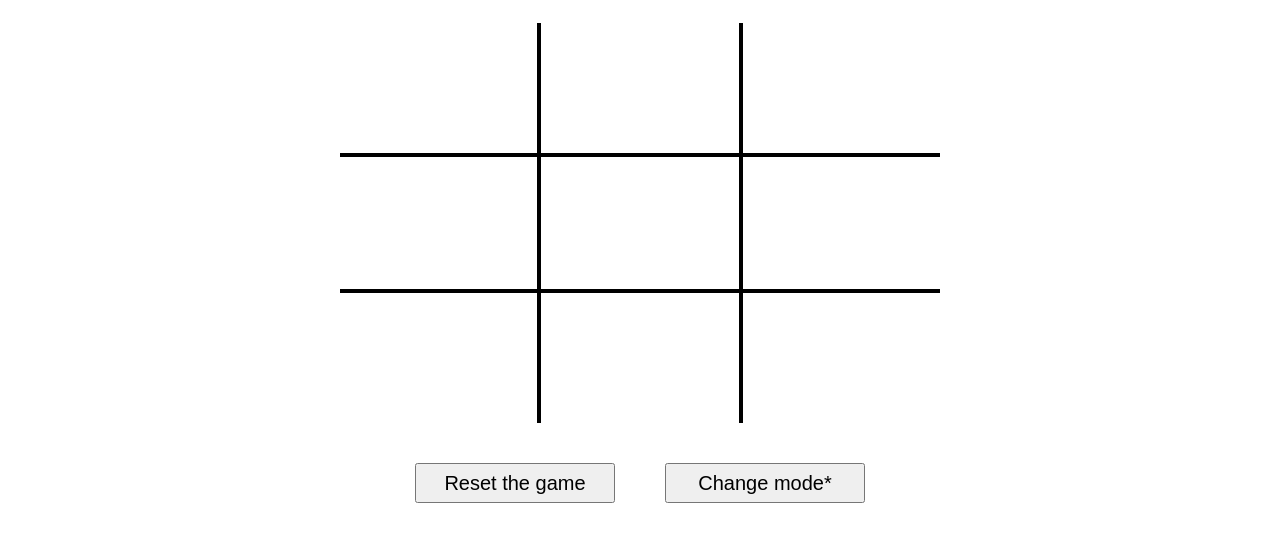
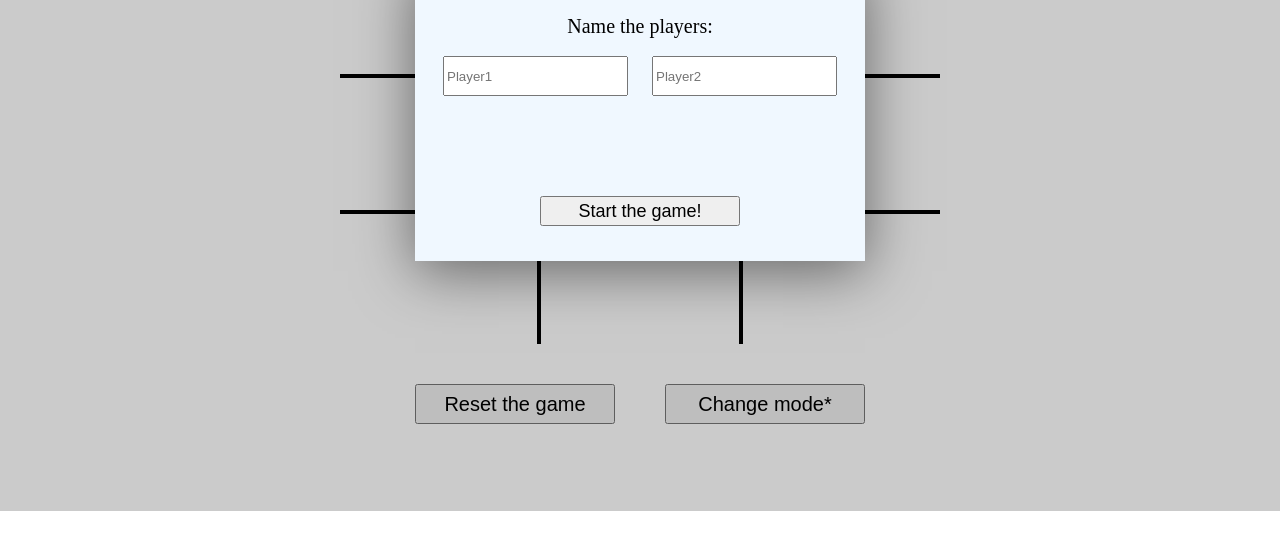
Before and after one commit to Boreusz/T-T-T, a plain HTML site: page index.html in a window 1280 px wide. Shown: the part 289-832 px from the top of the page. After the commit the page ends 800 px from the top, so only its background shows below. Drawn offline with Linux system fonts and the light colour scheme.

Commit message:
minor changes to final styling + styling to pop-ups

```diff
--- a/styles.css
+++ b/styles.css
@@ -54,7 +54,11 @@ span {
     font-size: 60px;
     font-weight: 700;
     display: flex;
-
+}
+h2 {
+    font-size: 20px;
+    font-weight: 500;
+    padding-bottom: 10px;
 }
 .line {
     width: 60%;
@@ -62,9 +66,50 @@ span {
     background-color: rgb(223, 223, 223);
     margin: 0 auto;
 }
+#start{
+    visibility: visible;
+}
+#informator{
+    visibility: hidden;
+}
+.pop-up_wrapper{
+    width: 100vw;
+    height: 100vh;
+    background-color: rgba(0, 0, 0, 0.205);
+    position: absolute;
+    display: flex;
+    justify-content: center;
+    align-items: center;
+}
+.pop-up {
+    width: 450px;
+    height: 300px;
+    background-color: aliceblue;
+    -webkit-box-shadow: 0px 10px 55px 0px rgba(0,0,0,0.5);
+    -moz-box-shadow: 0px 10px 55px 0px rgba(0,0,0,0.5);
+    box-shadow: 0px 10px 55px 0px rgba(0,0,0,0.5);
+}
+
+.span-wrapper {
+    width: 100%;
+    height: 200px;
+    display: flex;
+    flex-direction: column;
+    justify-content: center;
+    align-items: center;
+    text-align: center;
+}
+.span-wrapper span {
+    font-size: 40px;
+    font-weight: 500;
+}
+.span-wrapper input {
+    height: 40px;
+    margin: 10px;
+}
 #title-wrapper {
     text-align: center;
-    margin: 20px 0 40px;
+    padding: 20px 0 40px;
     color: rgb(150, 150, 150);
     font-size: 12px;
 }
@@ -81,7 +126,7 @@ span {
     width: 300px;
     margin: 0 auto 40px;
     display: flex;
-    justify-content: space-around;
+    justify-content: space-between;
 }
 .score{
     display: flex;
@@ -125,3 +170,14 @@ span {
     font-size: 20px;
     font-weight: 500;
 }
+.pop-up_controls{
+    display: flex;
+    justify-content: space-around;
+    margin: 35px 0;
+}
+.pop-up_control-button{
+    width: 200px;
+    height: 30px;
+    font-size: 18px;
+    font-weight: 500;
+}
```
